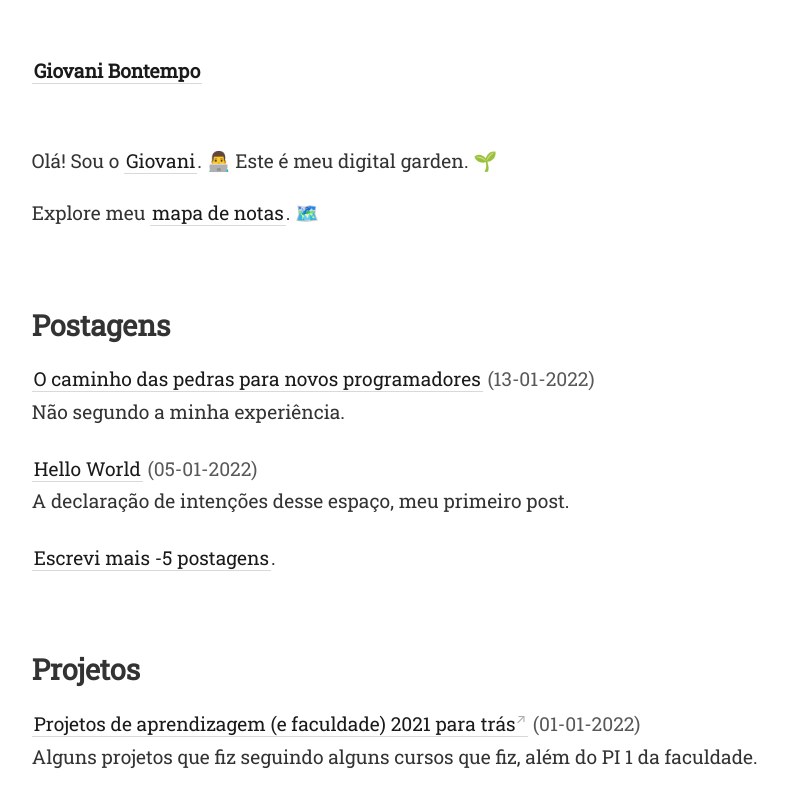
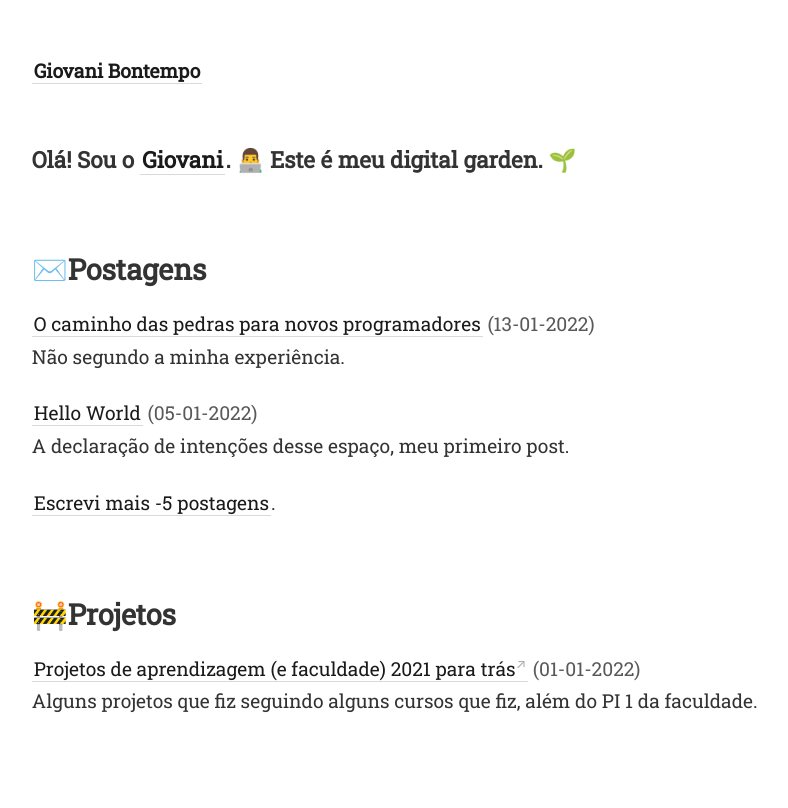
Before and after one commit to gio-bon/MyDigitalGarden, a Jekyll site: the page built from _pages/index.md, in a window 1280 px wide. Shown: the top 808 px of the page, without its empty margins (157-945 px from the left). Built offline with Jekyll 4.4.1, drawn with Linux system fonts in a browser that asks for light colours.

Commit message:
alterações titulo

```diff
--- a/_pages/index.md
+++ b/_pages/index.md
@@ -7,17 +7,14 @@ permalink: /
 
 <div>
   <div>
-    <p>
+    <h3>
       Olá! Sou o <a class="internal-link" href="/about">Giovani</a>. 👨‍💻 Este é meu digital garden. 🌱
-    </p>
-  <p>
-    Explore meu <a class="internal-link" href="/map">mapa de notas</a>. 🗺️
-  </p>
+    </h3>
   </div>
 
 <div>
   <div class="grid-element">
-    <h2>Postagens</h2>
+    <h2>✉️Postagens</h2>
     {% assign post_limit = 7 %}
     {% for post in site.posts limit: post_limit %}
     <div class="list-entry">
@@ -31,7 +28,7 @@ permalink: /
   </div>
 
   <div class="grid-element">
-    <h2>Projetos</h2>
+    <h2>🚧Projetos</h2>
 
     {% assign project_limit = 2 %}
     {% for project in site.data.projects limit: project_limit %}
```
Also changed, not shown: _pages/about.md (+2 -2 lines), 1 other file.
